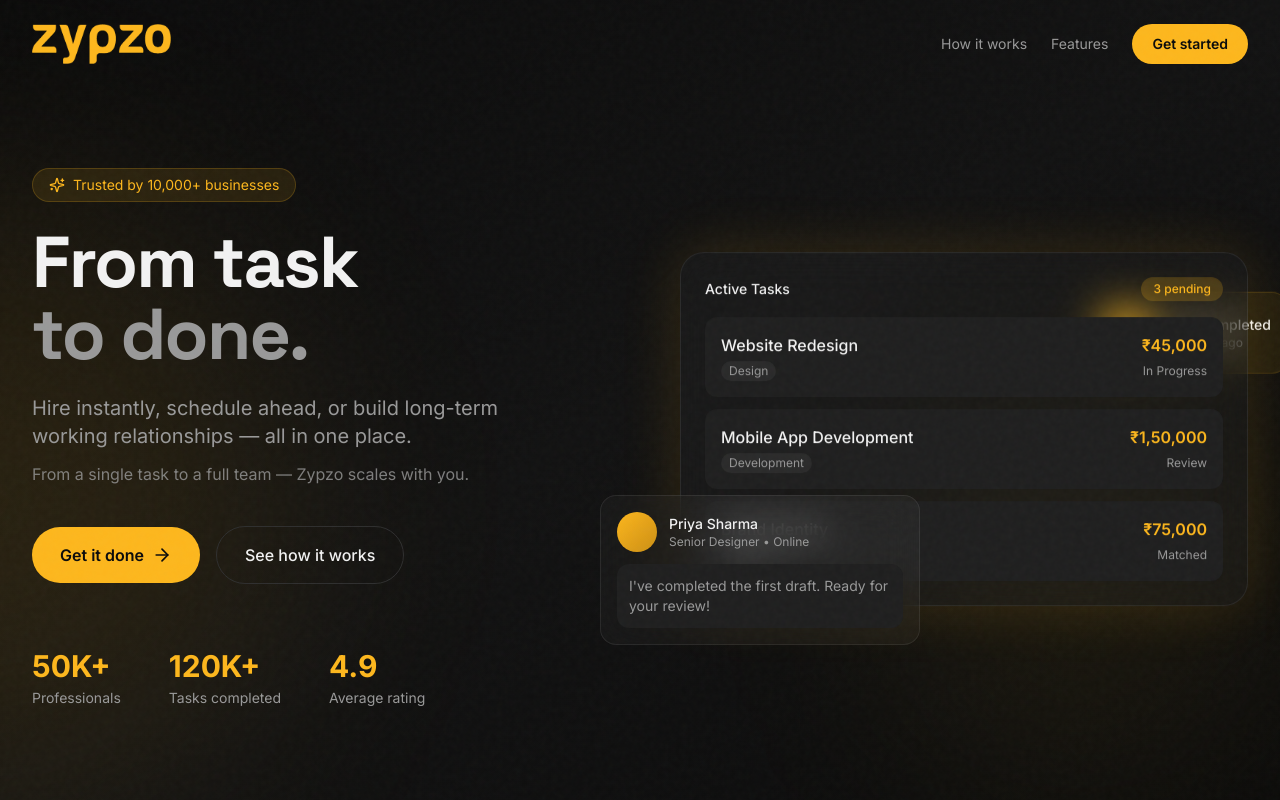
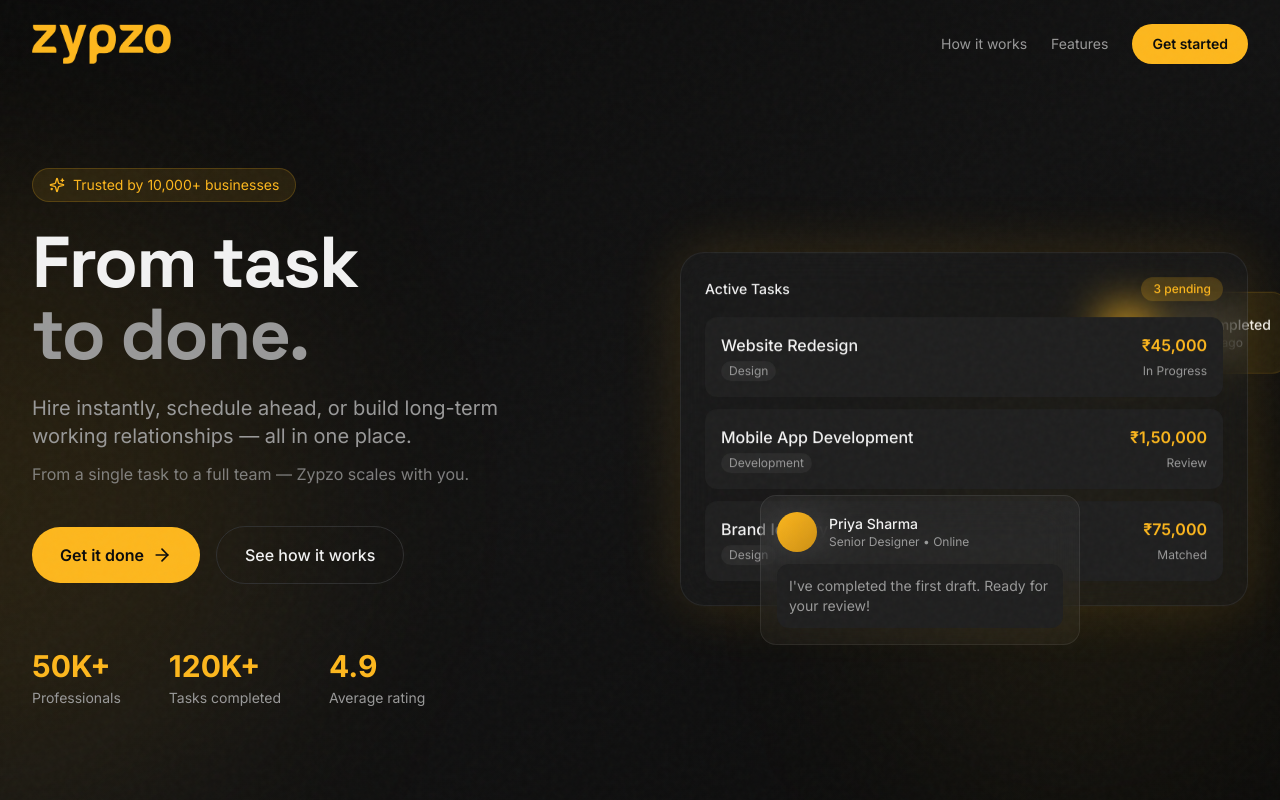
Before and after one commit to george-vpr/zypzo-site, a Next.js app: page / in a window 1280 px wide. Shown: the top 800 px of the page. Built offline with nearby package versions, Linux system fonts and the light colour scheme.

Commit message:
Update hero.tsx

```diff
--- a/components/landing/hero.tsx
+++ b/components/landing/hero.tsx
@@ -222,7 +222,7 @@ export function Hero() {
                   ease: "easeInOut",
                   delay: 1,
                 }}
-                className="glass-card absolute bottom-[-20px] left-1/2 -translate-x-1/2 lg:-left-20 lg:translate-x-0 z-30 w-[85%] max-w-xs rounded-2xl p-4"
+                className="glass-card relative mt-6 mx-auto w-[90%] max-w-xs rounded-2xl p-4 lg:absolute lg:bottom-[-20px] lg:left-20 lg:translate-x-0 z-30"
               >
                 <div className="mb-3 flex items-center gap-3">
                   <div className="h-10 w-10 rounded-full bg-gradient-to-br from-yellow-400 to-yellow-600" />
```
